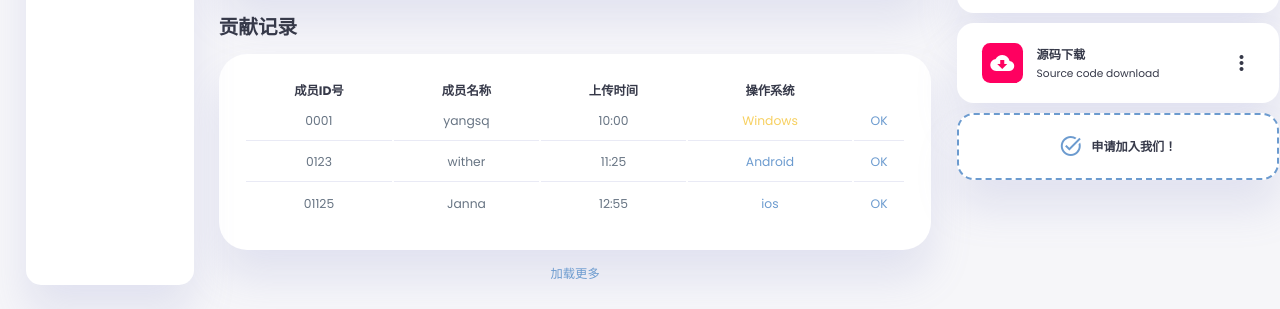
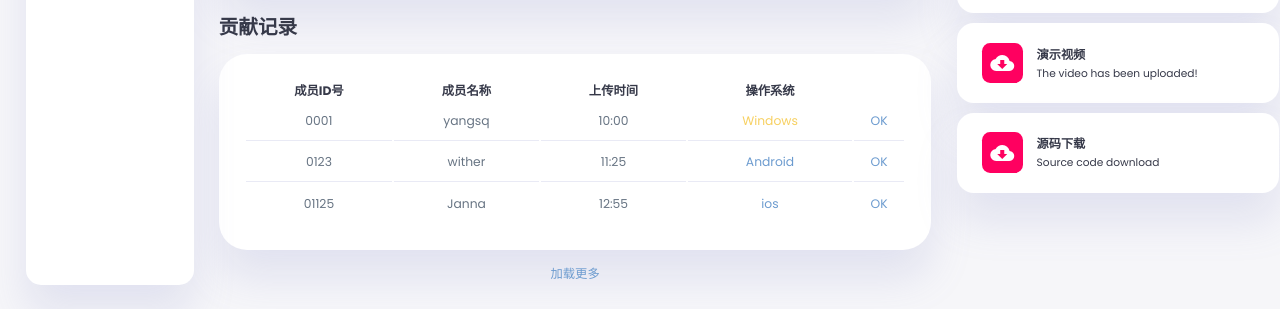
Before and after one commit to yangsqxglc/gzqmt, a plain HTML site: page index.html in a window 1280 px wide. Shown: the part 491-800 px from the top of the page. Drawn offline with Linux system fonts and the light colour scheme.

Commit message:
Update index.html

```diff
--- a/index.html
+++ b/index.html
@@ -249,6 +249,26 @@
                             cloud_download
                         </span>
                     </div>
+                    <a href="https://www.bilibili.com">
+                    <div class="content">
+                        <div class="info">
+                            <h3><b>演示视频</b></h3>
+                            <small class="text_muted">
+                                The video has been uploaded!
+                            </small>
+                        </div>
+
+                    </div>
+                </div>
+		</a>
+
+                <div class="notification deactive">
+                    <div class="icon">
+                        <span class="material-icons-sharp">
+                            cloud_download
+                        </span>
+                    </div>
+					<a href="https://github.com/yangsqxglc/gzqmt">
                     <div class="content">
                         <div class="info">
                             <h3><b>源码下载</b></h3>
@@ -256,20 +276,9 @@
                                 Source code download
                             </small>
                         </div>
-                        <span class="material-icons-sharp">
-                            more_vert
-                        </span>
                     </div>
                 </div>
-
-                <div class="notification add-reminder">
-                    <div>
-                        <span class="material-icons-sharp">
-                            task_alt
-                        </span>
-                        <h3><b>申请加入我们！</b></h3>
-                    </div>
-                </div>
+		</a>
 
             </div>
 
```
